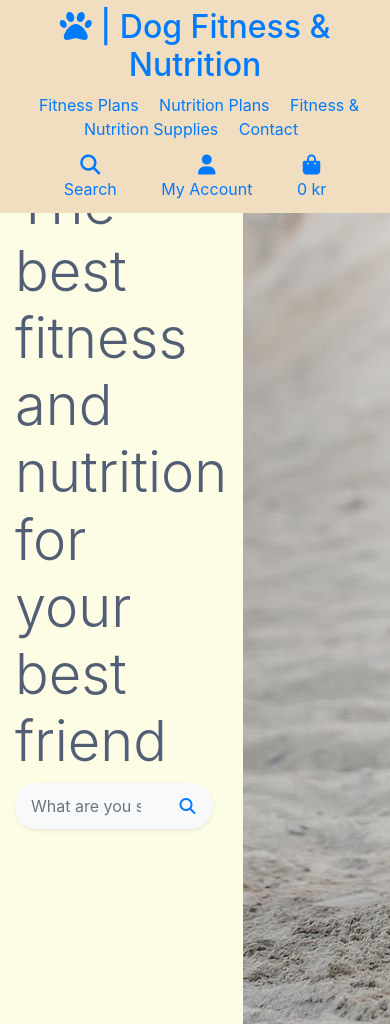
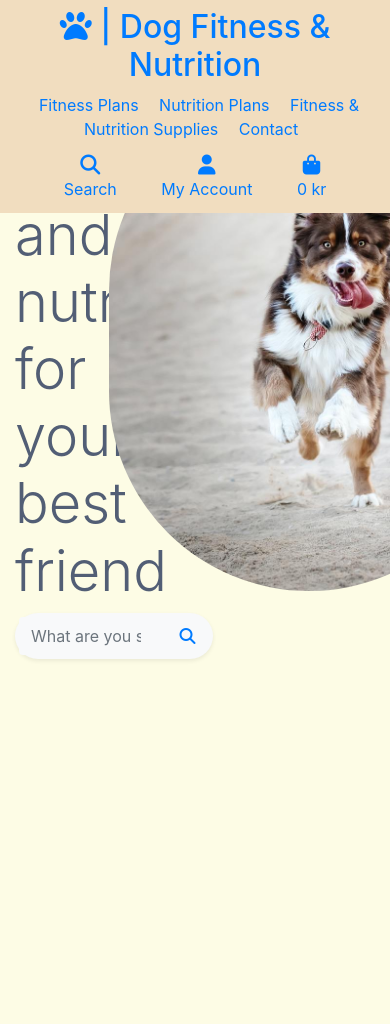
Before and after one commit to BradleyMurrell/dog-fitness-and-nutrition, a Django app: page / in a window 390 px wide; the page is wider, and only the part inside the window is pictured. After the commit the page ends 660 px from the top of that part, so only its background shows below. Run offline with Django 4.2, Linux system fonts and the light colour scheme; some libraries are stand-ins or nearby versions.

Commit message:
Add css to home page

```diff
--- /dev/null
+++ b/home/static/home/css/home.css
@@ -0,0 +1,9 @@
+#dog-playing {
+    display: flex;
+    justify-content: center;
+}
+
+img {
+    height: 500px;
+    border-radius: 250px;
+}
--- a/home/templates/home/index.html
+++ b/home/templates/home/index.html
@@ -1,5 +1,9 @@
 {% extends "base.html" %}
 {% load static %}
+
+{% block extra_css %}
+    <link rel="stylesheet" href="{% static 'home/css/home.css' %}">
+{% endblock %}
 
 {% block page_header %}
     <div class="container header-container">
@@ -29,7 +33,7 @@
                     </form>
                 </div>
             </div>
-            <div class="col-5 col-md-6 my-auto">
+            <div class="col-5 col-md-6 my-auto" id="dog-playing">
                 <img src="{% static 'home/images/dog-playing.jpg' %}" alt="dog playing">
             </div>
         </div>
--- a/templates/base.html
+++ b/templates/base.html
@@ -21,6 +21,7 @@
   {% endblock %}
 
   {% block extra_css %}
+  <link rel="stylesheet" href="{% static 'home/css/home.css' %}">
   {% endblock %}
 
   {% block corejs %}
```
